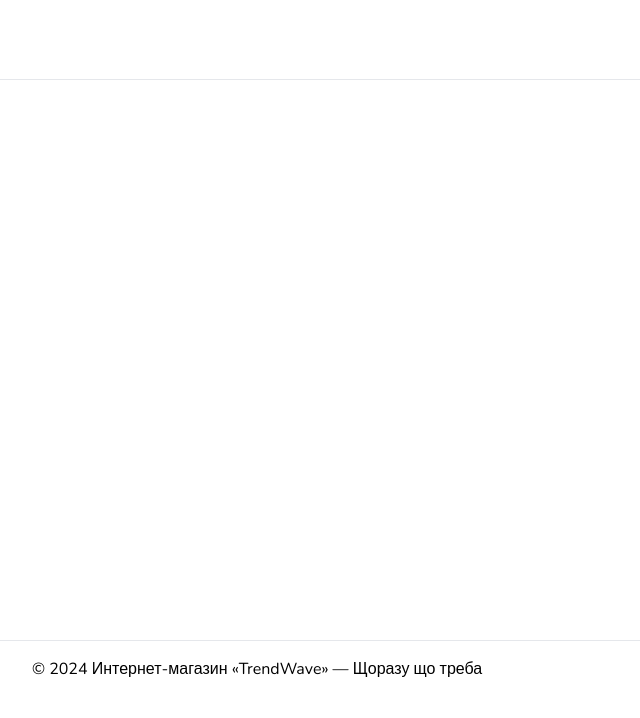
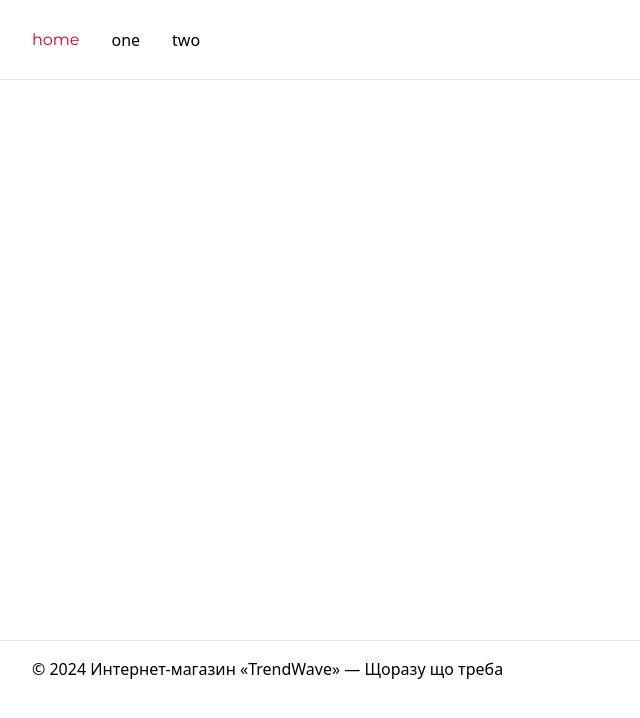
Before and after one commit to Chaooohs/treandwave-next-team, a Next.js app: page / in a window 1280 px wide. Shown: the top 718 px of the page, without its empty margins (0-640 px from the left). Built offline with nearby package versions, Linux system fonts and the light colour scheme.

Commit message:
add fonts

```diff
--- a/src/app/globals.css
+++ b/src/app/globals.css
@@ -1,6 +1,8 @@
 @tailwind base;
 @tailwind components;
 @tailwind utilities;
+
+/* @import url('https://fonts.googleapis.com/css2?family=Montserrat:ital,wght@0,100..900;1,100..900&family=Mulish:ital,wght@0,200..1000;1,200..1000&display=swap'); */
 
 @layer base {
   :root {
--- a/src/app/layout.jsx
+++ b/src/app/layout.jsx
@@ -1,11 +1,20 @@
-import { Nunito } from "next/font/google";
+import { Montserrat, Mulish } from "next/font/google";
 import { Footer, Header } from "@/components/shared";
 import "./globals.css";
 
-const nunito = Nunito({
-  subsets: ["latin"],
-  weight: ['400', '700',]
-});
+const montserrat = Montserrat({
+  subsets: ['latin'],
+  display: 'swap',
+  variable: '--font-montserrat',
+  weight: ['400', '500', '600']
+})
+
+const mulish = Mulish({
+  subsets: ['latin'],
+  display: 'swap',
+  variable: '--font-mulish',
+  weight: ['400']
+})
 
 export const metadata = {
   title: "TrendWave",
@@ -15,11 +24,11 @@ export const metadata = {
 export default function RootLayout({ children }) {
   return (
     <html lang="en">
-      <body className={nunito.className}>
+      <body className={`${montserrat.variable} ${mulish.variable}`}>
         <div className="page">
-          <Header/>
+          <Header />
           {children}
-          <Footer/>
+          <Footer />
         </div>
       </body>
     </html>
--- a/src/components/shared/header.jsx
+++ b/src/components/shared/header.jsx
@@ -12,18 +12,21 @@ export const Header = () => {
       <div className="flex align-center h-20 border-b items-center gap-x-8 px-8 box-border">
 
         <Link href='/'
-          className={`${pathname === '/' && 'text-[#D8001A]'}`}
+          className={`${pathname === '/' && 'text-[#D8001A]'} font-mont`}
         >
+          home
         </Link>
 
         <Link href='/pageone'
-          className={`${pathname === '/pageone' && 'text-[#D8001A]'}`}
+          className={`${pathname === '/pageone' && 'text-[#D8001A]'} font-mul`}
         >
+          one
         </Link>
 
         <Link href='/pagetwo'
           className={`${pathname === '/pagetwo' && 'text-[#D8001A]'}`}
         >
+          two
         </Link>
 
       </div>
--- a/tailwind.config.js
+++ b/tailwind.config.js
@@ -17,6 +17,10 @@ module.exports = {
       },
     },
     extend: {
+      fontFamily: {
+        mont: ['var(--font-montserrat)'],
+        mul: ['var(--font-roboto-mulish)'],
+      },
       colors: {
         border: "hsl(var(--border))",
         input: "hsl(var(--input))",
```
